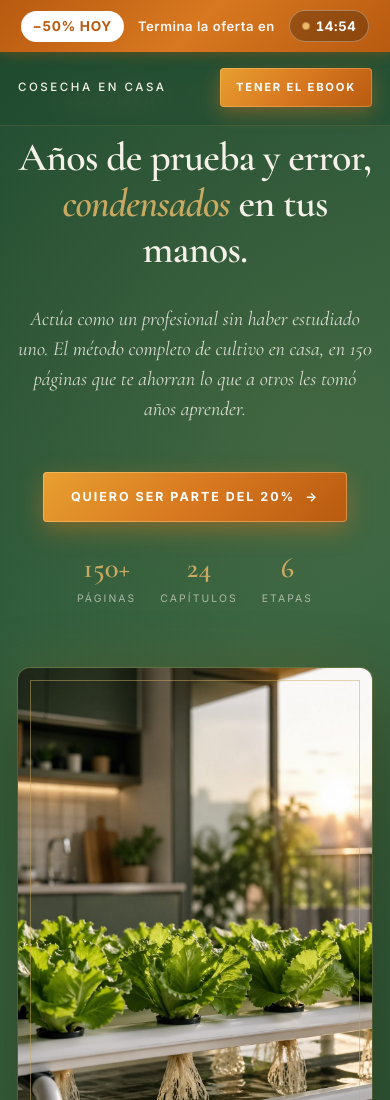
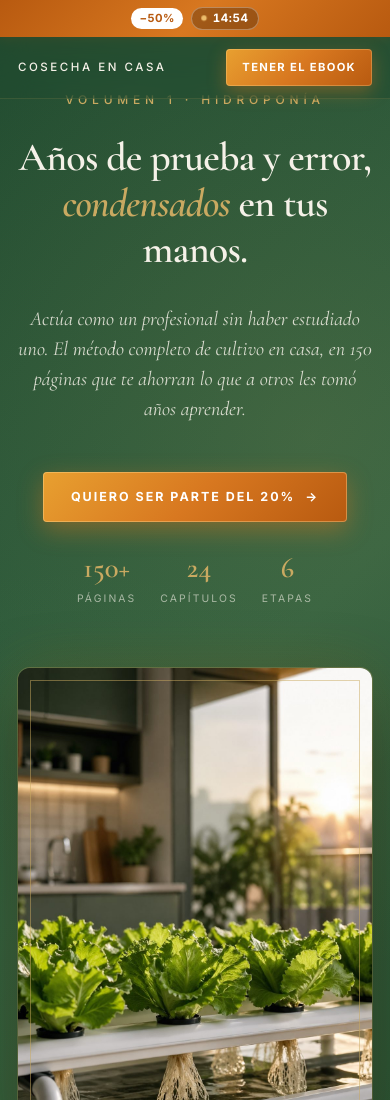
Before and after one commit to Sacuervo26/landing-cosecha-deploy, a plain HTML site: page index.html in a window 390 px wide. Shown: the top 1100 px of the page. Drawn offline with nearby package versions, Linux system fonts and the light colour scheme.

Commit message:
fix(mobile): merge urgency bar + navbar into single fixed header, compact on small screens, auto-restart countdown

```diff
--- a/index.html
+++ b/index.html
@@ -130,44 +130,51 @@
     padding: clamp(80px, 12vh, 140px) 0;
   }
 
-  /* ============ BANNER URGENCIA ============ */
-  .urgency-bar {
+  /* ============ HEADER WRAPPER ============ */
+  .site-header {
     position: fixed;
     top: 0;
     left: 0;
     right: 0;
     z-index: 110;
+  }
+
+  /* ============ BANNER URGENCIA ============ */
+  .urgency-bar {
     background: linear-gradient(135deg, #B85A10 0%, #D87820 50%, #B85A10 100%);
     color: #FFFFFF;
-    padding: 10px 16px;
+    padding: 8px 14px;
     text-align: center;
     font-family: var(--f-body);
-    font-size: 0.82rem;
+    font-size: 0.78rem;
     font-weight: 600;
-    letter-spacing: 0.04em;
+    letter-spacing: 0.03em;
     box-shadow: 0 2px 12px rgba(184, 90, 16, 0.4);
+    line-height: 1.3;
   }
 
   .urgency-content {
     display: flex;
     align-items: center;
     justify-content: center;
-    gap: 14px;
-    flex-wrap: wrap;
+    gap: 10px;
+    flex-wrap: nowrap;
   }
 
   .urgency-discount {
     background: #FFFFFF;
     color: #B85A10;
-    padding: 4px 12px;
+    padding: 3px 10px;
     border-radius: 20px;
     font-weight: 800;
-    font-size: 0.85rem;
-    letter-spacing: 0.05em;
+    font-size: 0.78rem;
+    letter-spacing: 0.04em;
+    white-space: nowrap;
   }
 
   .urgency-text {
     color: rgba(255, 255, 255, 0.95);
+    white-space: nowrap;
   }
 
   .urgency-timer {
@@ -175,12 +182,13 @@
     align-items: center;
     gap: 6px;
     background: rgba(0, 0, 0, 0.25);
-    padding: 4px 12px;
+    padding: 3px 10px;
     border-radius: 20px;
     font-variant-numeric: tabular-nums;
     font-weight: 700;
     letter-spacing: 0.05em;
     border: 1px solid rgba(255, 255, 255, 0.3);
+    white-space: nowrap;
   }
 
   .urgency-timer-dot {
@@ -198,12 +206,9 @@
 
   /* ============ NAVBAR ============ */
   .navbar {
-    position: fixed;
-    top: 50px;
-    left: 0;
-    right: 0;
+    position: relative;
     z-index: 100;
-    padding: 18px 0;
+    padding: 16px 0;
     transition: all 0.4s ease;
     background: rgba(31, 74, 47, 0.45);
     backdrop-filter: blur(14px);
@@ -1440,6 +1445,43 @@
     }
   }
 
+  @media (max-width: 600px) {
+    .urgency-bar {
+      padding: 7px 10px;
+      font-size: 0.7rem;
+    }
+    .urgency-content {
+      gap: 8px;
+    }
+    .urgency-discount {
+      padding: 3px 8px;
+      font-size: 0.7rem;
+    }
+    .urgency-text {
+      display: none;
+    }
+    .urgency-timer {
+      padding: 3px 9px;
+      font-size: 0.72rem;
+    }
+    .urgency-timer-dot {
+      width: 6px;
+      height: 6px;
+    }
+    .navbar {
+      padding: 12px 0;
+    }
+    .nav-cta {
+      padding: 9px 16px;
+      font-size: 0.7rem;
+      letter-spacing: 0.12em;
+    }
+    .nav-brand {
+      font-size: 0.74rem;
+      letter-spacing: 0.22em;
+    }
+  }
+
   @media (max-width: 480px) {
     .container, .container-narrow {
       padding: 0 18px;
@@ -1514,22 +1556,22 @@
 </head>
 <body>
 
-<!-- BANNER URGENCIA -->
+<!-- HEADER (urgency + navbar) -->
+<header class="site-header">
   <div class="urgency-bar">
     <div class="urgency-content">
-    <span class="urgency-discount">−50% HOY</span>
-    <span class="urgency-text">Termina la oferta en</span>
+      <span class="urgency-discount">−50%</span>
+      <span class="urgency-text">Oferta termina en</span>
       <span class="urgency-timer"><span class="urgency-timer-dot"></span><span id="countdown">15:00</span></span>
     </div>
   </div>
-
-<!-- NAVBAR -->
   <nav class="navbar" id="navbar">
     <div class="nav-content">
       <div class="nav-brand">Cosecha en Casa</div>
       <a href="#empezar" class="nav-cta">Tener el ebook</a>
     </div>
   </nav>
+</header>
 
 <!-- HERO -->
 <section class="hero">
@@ -1930,28 +1972,34 @@
 </footer>
 
 <script>
-  // Countdown 15 min con persistencia (reinicia cada nueva sesión de navegación)
+  // Countdown 15 min — se reinicia automáticamente cuando llega a 0
   (function () {
     const KEY = 'cosechaCountdownEnd';
     const DURATION = 15 * 60 * 1000;
+    const el = document.getElementById('countdown');
+
+    function getEndTime() {
       let endTime = parseInt(sessionStorage.getItem(KEY), 10);
-    if (!endTime || isNaN(endTime) || endTime - Date.now() > DURATION) {
+      if (!endTime || isNaN(endTime) || endTime <= Date.now() || endTime - Date.now() > DURATION) {
         endTime = Date.now() + DURATION;
         sessionStorage.setItem(KEY, String(endTime));
       }
-    const el = document.getElementById('countdown');
+      return endTime;
+    }
+
+    let endTime = getEndTime();
     function tick() {
-      const ms = Math.max(0, endTime - Date.now());
+      let ms = endTime - Date.now();
+      if (ms <= 0) {
+        endTime = getEndTime();
+        ms = endTime - Date.now();
+      }
       const m = Math.floor(ms / 60000);
       const s = Math.floor((ms % 60000) / 1000);
       el.textContent = String(m).padStart(2, '0') + ':' + String(s).padStart(2, '0');
-      if (ms <= 0) {
-        clearInterval(timer);
-        el.textContent = 'EXPIRA YA';
-      }
     }
     tick();
-    const timer = setInterval(tick, 1000);
+    setInterval(tick, 1000);
   })();
 
   // Navbar scroll behavior + CTA flotante
```
Also changed, not shown: 1 other file. Lines whose indentation alone changed are shown as unchanged.
